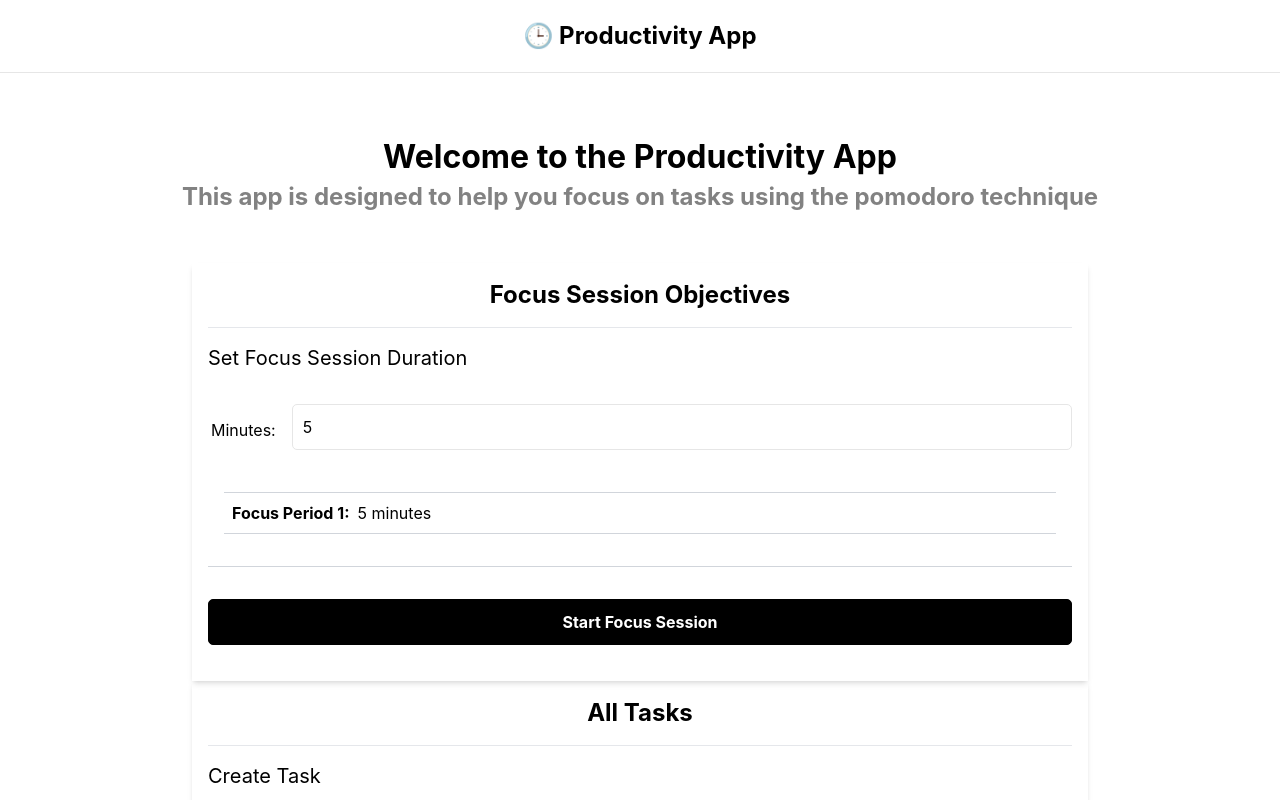
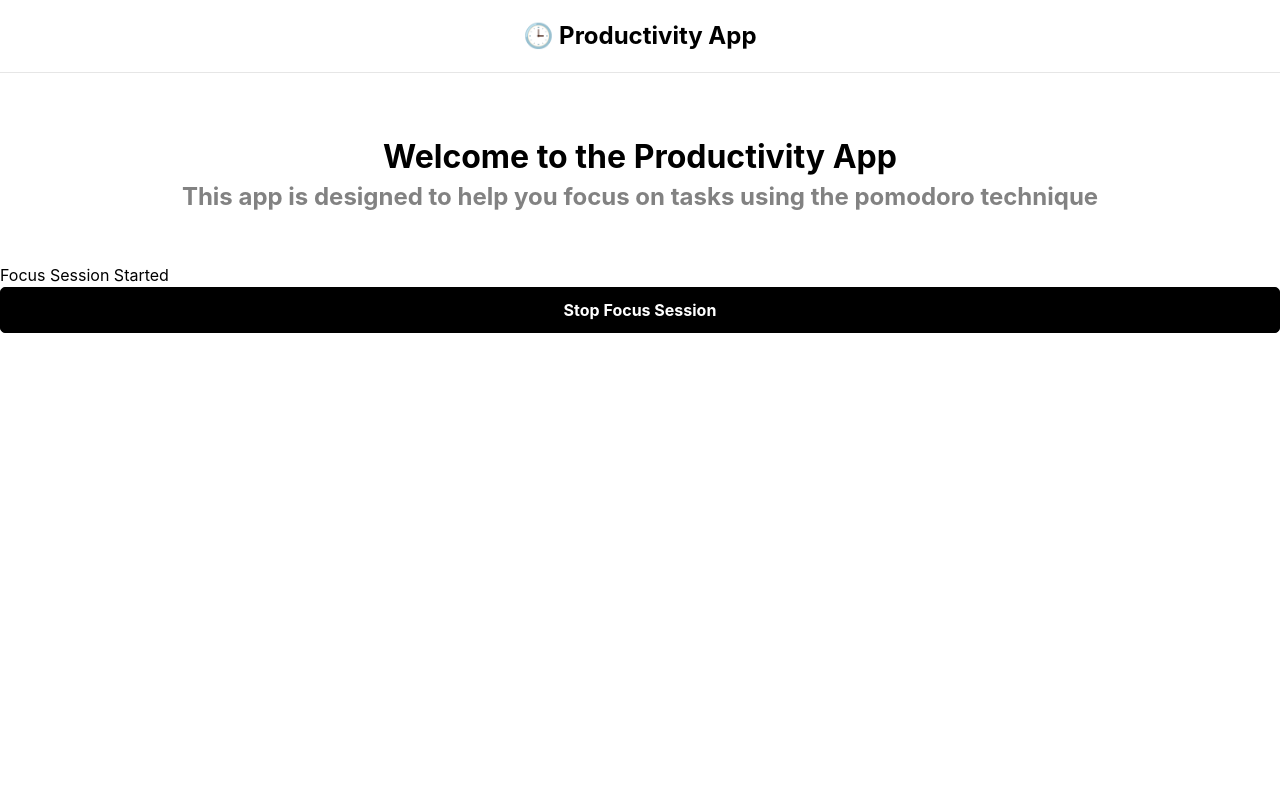
Before and after one commit to paulcair/productivityapp, a React (Create React App) app in the folder frontend/: page / in a window 1280 px wide. Both pictures are taken after typing "5" into the empty fields and a click on the button "Start Focus Session". Shown: the top 800 px of the page. Built offline with nearby package versions, Linux system fonts and the light colour scheme.

Commit message:
Am now toggling a place where th focus session will go. Next need to build out that component

```diff
--- a/frontend/package.json
+++ b/frontend/package.json
@@ -11,6 +11,7 @@
     "react-dom": "^18.2.0",
     "react-router-dom": "^6.19.0",
     "react-scripts": "5.0.1",
+    "react-toastify": "^9.1.3",
     "web-vitals": "^2.1.4"
   },
   "scripts": {
--- a/frontend/src/App.js
+++ b/frontend/src/App.js
@@ -1,4 +1,6 @@
 import {useState, useEffect} from 'react'
+import { ToastContainer } from 'react-toastify'
+import 'react-toastify/dist/ReactToastify.css'
 import Header from './components/Header'
 import FocusSessionForm from './components/FocusSessionForm'
 import TaskForm from'./components/TaskForm'
@@ -8,6 +10,11 @@ function App() {
 
   const [existingTasks, setExistingTasks] = useState(JSON.parse(localStorage.getItem('tasks')) ?? [])
   const [priorities, setPriorities] = useState(JSON.parse(localStorage.getItem('priorities')) ?? [])
+  const [isFocusSessionStarted, setIsFocusSessionStarted] = useState(false)
+
+  const toggleFocusSession = () => {
+    setIsFocusSessionStarted(!isFocusSessionStarted)
+  }
 
   const addNewTask = (newTask) => {
     setExistingTasks((prevTasks) => [...prevTasks, newTask])
@@ -43,10 +50,20 @@ function App() {
           </h1>
           <p className ="text-2xl text-center">This app is designed to help you focus on tasks using the pomodoro technique</p>
         </section>
-        {/* Timer section */}
+        {isFocusSessionStarted ? (
+          <>
+            <h1>Focus Session Started</h1>
+            <button className="btn btn-block" onClick ={toggleFocusSession}>Stop Focus Session</button>
+          </>
+        ) : (
+          <>
+            {/* Focus Session Form section */}
             <section className="form shadow-md p-4">
               <h1 className="text-center text-2xl font-bold pb-4 border-b">Focus Session Objectives</h1>
-           <FocusSessionForm existingTasks = {existingTasks} existingPriorities = {priorities} updatePriorities={updatePriorities}/>
+              <FocusSessionForm
+                existingTasks = {existingTasks} existingPriorities = {priorities} updatePriorities={updatePriorities}
+                toggleFocusSession={toggleFocusSession}
+              />
             </section>
             {/* Tasks Form and Items section */}
             <section className="form shadow-md p-4">
@@ -58,7 +75,10 @@ function App() {
               </div>
               <TaskForm addNewTask={addNewTask}/>
             </section>
+          </>
+        )}
       </div>
+      <ToastContainer />
     </>
   );
 }
--- a/frontend/src/components/FocusSessionForm.jsx
+++ b/frontend/src/components/FocusSessionForm.jsx
@@ -1,7 +1,8 @@
 import {useState, useEffect} from 'react'
+import {toast} from 'react-toastify'
 import pomodoroCalculator from '../features/pomodoroCalculator'
 
-function FocusSessionForm({ existingTasks, existingPriorities,updatePriorities}) {
+function FocusSessionForm({ existingTasks, existingPriorities,updatePriorities, toggleFocusSession}) {
 
     const [focusSessionLength, setFocusSessionLength] = useState()
     const [focusSessionDetails, setFocusSessionDetails] = useState({pomodoros:[],breaks:[]})
@@ -12,6 +13,18 @@ function FocusSessionForm({ existingTasks, existingPriorities,updatePriorities})
 
     const onSubmit = (e) => {
         e.preventDefault()
+
+        if(focusSessionDetails.pomodoros.length === 0){
+            console.log('no time set')
+            toast.error('Please set a focus session time')
+
+        }else{
+            localStorage.setItem('focusSessionDetails',
+            JSON.stringify(focusSessionDetails))
+            toggleFocusSession()
+
+        }
+
     }
 
     const handleTimeInput = (e) => {
```
Also changed, not shown: 1 other file (tests, documents, lock files or other folders). Lines whose indentation alone changed are shown as unchanged.
